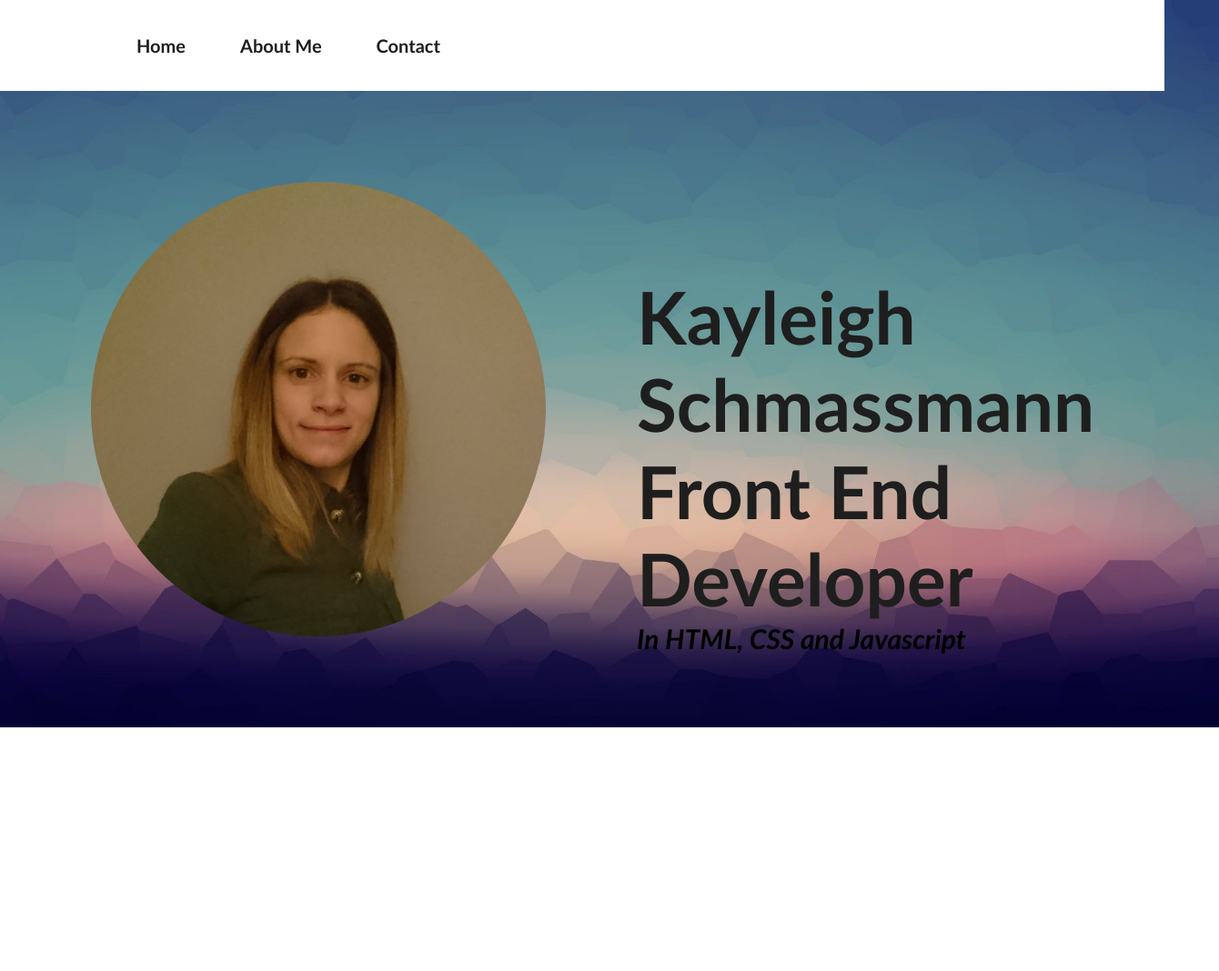
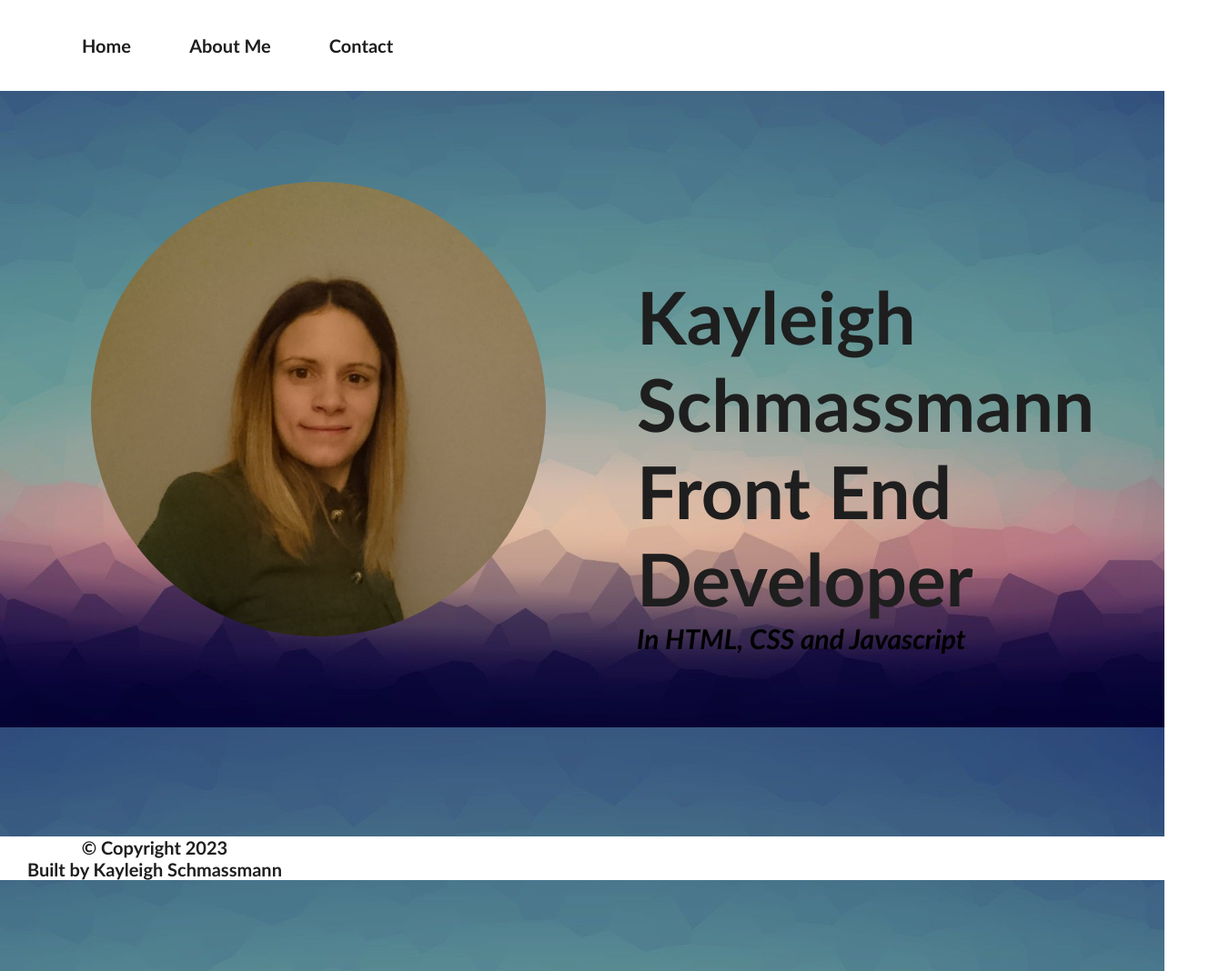
Before and after one commit to KayleighSch/Project-1-Personal-Portfolio, a plain HTML site: page index.html in a window 1280 px wide. Shown: the whole page at 91% size, 1340 px wide, since content can reach past the window. Before the commit the page ends 800 px from the top, so only its background shows below. Drawn offline with Linux system fonts and the light colour scheme.

Commit message:
Added footer

```diff
--- a/index.html
+++ b/index.html
@@ -19,7 +19,13 @@
     <div class="content">
         <img class = "profile-pic" src="Linked in Photo.jpeg">
         <h1>Kayleigh Schmassmann<br>Front End Developer</h1>
-	    <p>In HTML, CSS and Javascript </p>
+        <h2>In HTML, CSS and Javascript </h2>
     </div>
-    <div id="footer"></div>
+    <footer>
+        <div class="footer">
+            <p>&copy; Copyright 2023<br>
+            Built by Kayleigh Schmassmann</p>
+        </div>
+    </footer>
 </body>
+</html>
--- a/style.css
+++ b/style.css
@@ -5,11 +5,14 @@
 }
 
 body {
+    height:100%;
     background-image: url('Background.jpg');
     background-repeat: no-repeat;
     background-position: center;
     background-size: cover;
     background-attachment: fixed;
+    overflow: auto;
+    padding-bottom: 100px;
 }
 
 nav {
@@ -19,9 +22,8 @@ nav {
 }
 
 .nav-wrapper {
-    margin: 0 auto 0 60px;
     width: 100%;
-    background-color: aquamarine;
+    min-height: 100%;
 }
 
 ul {
@@ -31,7 +33,6 @@ ul {
 ul li {
     list-style: none;
     display: inline-block;
-    float: left;
     line-height: 100px;
 }
 
@@ -48,6 +49,11 @@ ul li a:hover {
     color: purple;
 }
 
+.content {
+    overflow: auto;
+    padding-bottom: 100px;
+    min-height: 90vh;
+}
 .profile-pic {
     float: left;
     margin: 100px;
@@ -62,8 +68,27 @@ ul li a:hover {
     color:#1e1e1e;
  }
 
- p {
+ h2 {
     font-style: italic;
     font-size: 30px;
     font-weight: 700;
  }
+
+ #footer {
+    background-color: #fff;
+    position: relative;
+    margin-top: -100px;
+    height: 100px;
+    clear: both;
+ }
+
+ .footer {
+    display: flex;
+    text-align: center;
+    font-size: 20px;
+    font-weight: 700;
+    color: #1e1e1e;
+    padding: 0 30px;
+    background-color: #fff;
+    position: relative;
+ }
```
